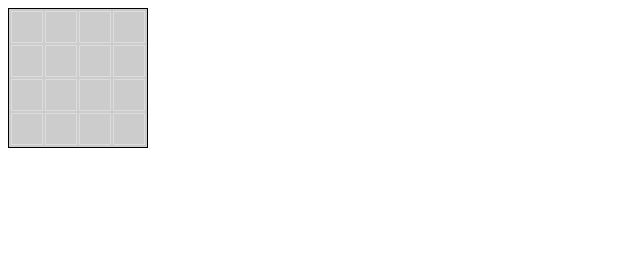
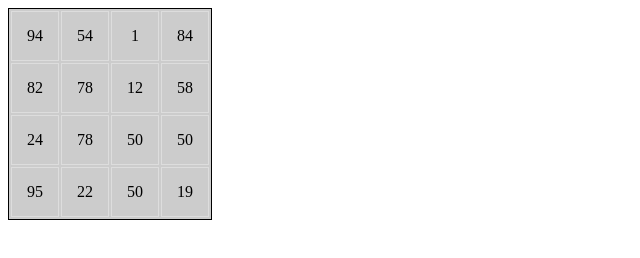
Before and after one commit to FEvelychko/game-whoIsFaster, a plain HTML site: page index.html in a window 1280 px wide. Shown: the whole page, without its empty margins (0-640 px from the left). Drawn offline with Linux system fonts and the light colour scheme.

Commit message:
adding a random numbers to template

```diff
--- a/index.html
+++ b/index.html
@@ -13,5 +13,6 @@
             <tr><td></td><td></td><td></td><td></td></tr>
             <tr><td></td><td></td><td></td><td></td></tr>
         </table>
+        <script type="text/javascript" src = "scripts/app.js"></script>
     </body>
     </html>
--- /dev/null
+++ b/scripts/app.js
@@ -0,0 +1,8 @@
+/**
+ * Created by Maksym on 25.09.2015.
+ */
+
+    var cells = document.getElementsByTagName('td');
+    for(var i = 0; i < cells.length; i++){
+        cells[i].innerHTML = Math.floor((Math.random() * 100) + 1);
+    }
```
